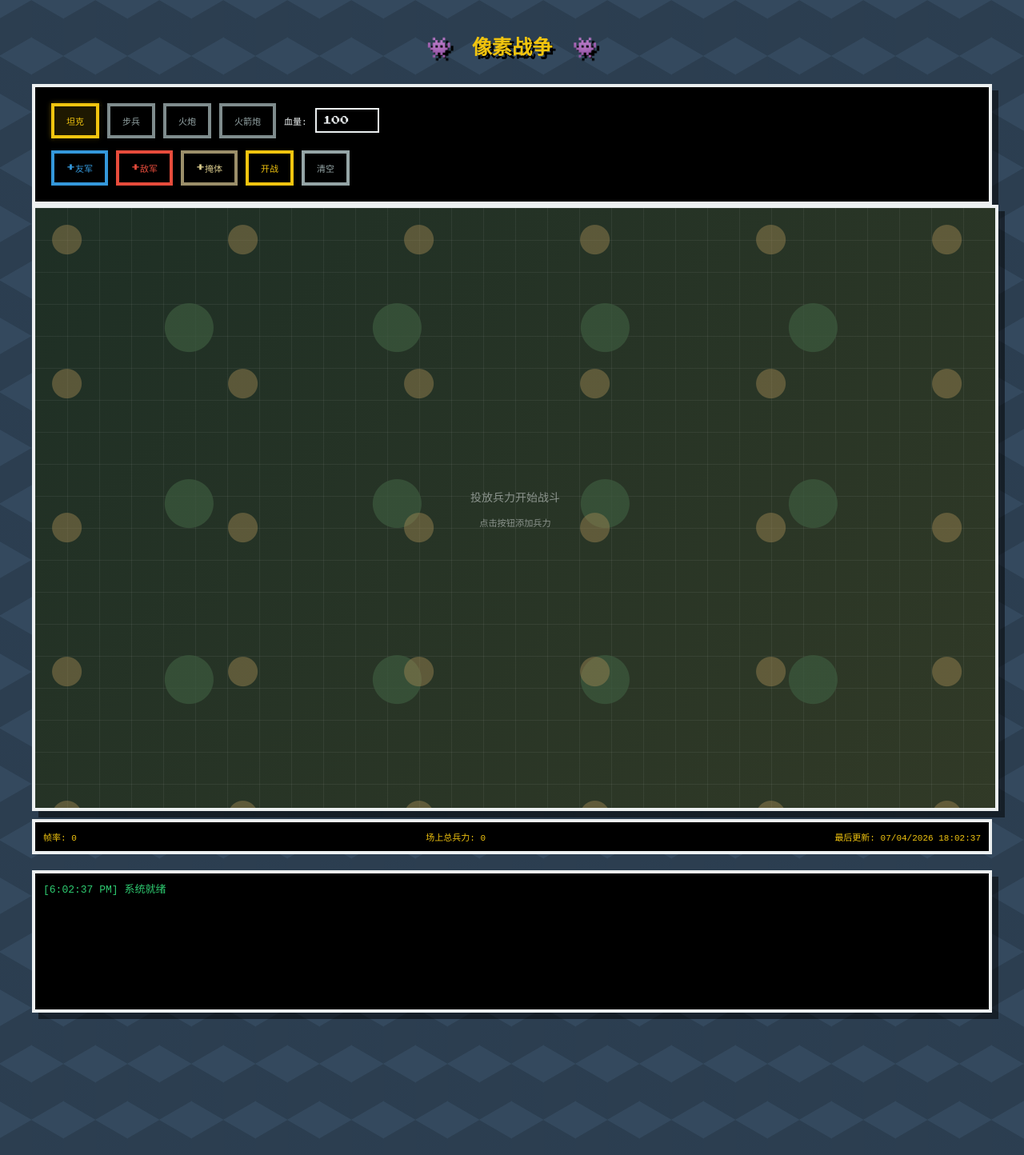
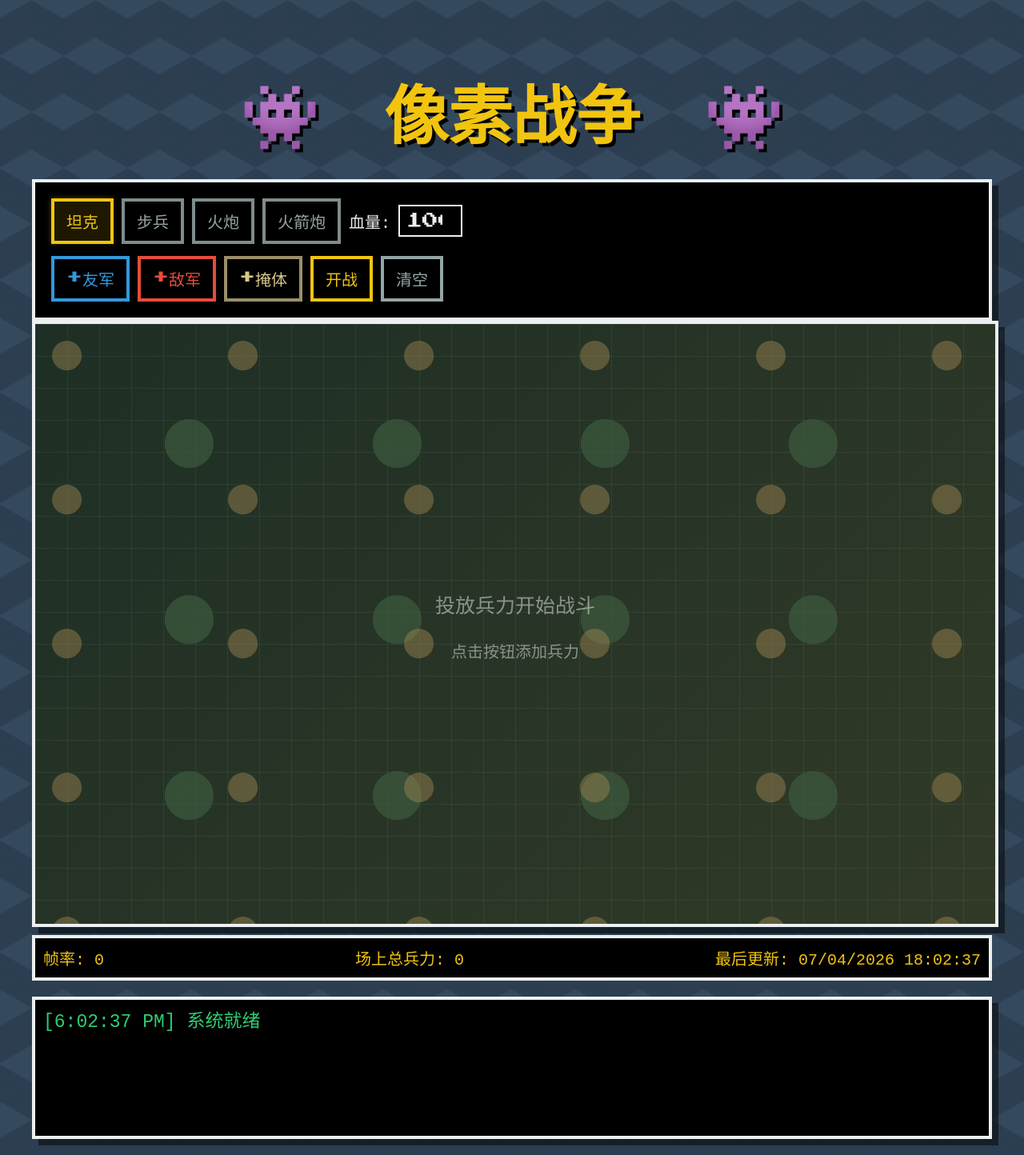
Before and after one commit to CrescentVelvet/crescentvelvet.github.io, a Jekyll site: the page built from _pages/sandbox_war_game.html, in a window 1280 px wide. Shown: the whole page at 80% size. Built offline with Jekyll 4.4.1, drawn with Linux system fonts in a browser that asks for light colours; some web fonts are replaced.

Commit message:
沙盘战争：整体放大字号 1.8 倍
正文 14→25px、标题 1.8→3.2em、按钮/输入 11→20px、战斗日志 13→23px、状态栏/标签/单位浮窗 11→20px，移动端两档断点字号等比例上调；仅改 font-size，字体声明不变

```diff
--- a/_pages/sandbox_war_game.html
+++ b/_pages/sandbox_war_game.html
@@ -29,7 +29,7 @@ permalink: /sandbox_war_game.html
             margin: 0;
             padding: 20px;
             font-family: 'ZCOOL QingKe HuangYou', 'Press Start 2P', 'DotGothic16', monospace;
-            font-size: 14px;
+            font-size: 25px;
             background-color: #2c3e50;
             background-image:
                 linear-gradient(30deg, #34495e 12%, transparent 12.5%, transparent 87%, #34495e 87.5%, #34495e),
@@ -60,7 +60,7 @@ permalink: /sandbox_war_game.html
             margin-bottom: 30px;
             text-shadow: 4px 4px 0px #000;
             font-family: 'ZCOOL QingKe HuangYou', 'Press Start 2P', 'DotGothic16', monospace;
-            font-size: 1.8em;
+            font-size: 3.2em;
             color: var(--pixel-accent);
             line-height: 1.5;
             -webkit-font-smoothing: none;
@@ -95,7 +95,7 @@ permalink: /sandbox_war_game.html
 
         .control-row label {
             font-family: 'ZCOOL QingKe HuangYou', 'DotGothic16', monospace;
-            font-size: 11px;
+            font-size: 20px;
             color: var(--pixel-text);
         }
 
@@ -107,7 +107,7 @@ permalink: /sandbox_war_game.html
             color: var(--pixel-text);
             cursor: pointer;
             text-transform: uppercase;
-            font-size: 11px;
+            font-size: 20px;
             position: relative;
             transition: transform 0.1s;
             box-shadow: 4px 4px 0px rgba(0,0,0,0.5);
@@ -140,7 +140,7 @@ permalink: /sandbox_war_game.html
             border: 2px solid var(--pixel-text);
             color: var(--pixel-text);
             padding: 8px;
-            font-size: 11px;
+            font-size: 20px;
             -webkit-font-smoothing: none;
             -moz-osx-font-smoothing: unset;
         }
@@ -488,7 +488,7 @@ permalink: /sandbox_war_game.html
             border: 4px solid var(--pixel-text);
             padding: 10px;
             font-family: 'ZCOOL QingKe HuangYou', 'DotGothic16', monospace;
-            font-size: 13px;
+            font-size: 23px;
             overflow-y: auto;
             color: #2ecc71;
             box-shadow: 8px 8px 0px rgba(0,0,0,0.5);
@@ -509,7 +509,7 @@ permalink: /sandbox_war_game.html
             background: #000;
             border: 4px solid var(--pixel-text);
             font-family: 'ZCOOL QingKe HuangYou', 'DotGothic16', monospace;
-            font-size: 11px;
+            font-size: 20px;
             color: var(--pixel-accent);
             margin-top: 10px;
             -webkit-font-smoothing: none;
@@ -529,7 +529,7 @@ permalink: /sandbox_war_game.html
             color: var(--pixel-text);
             padding: 8px 10px;
             font-family: 'ZCOOL QingKe HuangYou', 'DotGothic16', monospace;
-            font-size: 11px;
+            font-size: 20px;
             line-height: 1.6;
             z-index: 200;
             pointer-events: none;
@@ -545,7 +545,7 @@ permalink: /sandbox_war_game.html
             }
 
             h1 {
-                font-size: 1.0em;
+                font-size: 1.8em;
                 text-shadow: 2px 2px 0px #000;
                 margin-bottom: 12px;
             }
@@ -568,14 +568,14 @@ permalink: /sandbox_war_game.html
             }
 
             .pixel-btn {
-                font-size: 9px;
+                font-size: 16px;
                 padding: 8px 10px;
                 border-width: 3px;
                 box-shadow: 3px 3px 0px rgba(0,0,0,0.5);
             }
 
             .pixel-select, .pixel-input {
-                font-size: 9px;
+                font-size: 16px;
                 padding: 6px;
             }
 
@@ -587,20 +587,20 @@ permalink: /sandbox_war_game.html
 
             .battle-log {
                 height: 100px;
-                font-size: 11px;
+                font-size: 20px;
                 padding: 6px;
                 margin-top: 10px;
             }
 
             .status-bar {
-                font-size: 9px;
+                font-size: 16px;
                 padding: 6px;
                 flex-wrap: wrap;
                 gap: 4px;
             }
 
             .control-row label {
-                font-size: 9px;
+                font-size: 16px;
             }
 
             .container {
@@ -610,16 +610,16 @@ permalink: /sandbox_war_game.html
 
         @media (max-width: 400px) {
             h1 {
-                font-size: 0.85em;
+                font-size: 1.5em;
             }
 
             .pixel-btn {
-                font-size: 8px;
+                font-size: 14px;
                 padding: 6px 8px;
             }
 
             .pixel-select, .pixel-input {
-                font-size: 8px;
+                font-size: 14px;
                 padding: 4px;
             }
 
@@ -629,15 +629,15 @@ permalink: /sandbox_war_game.html
 
             .battle-log {
                 height: 80px;
-                font-size: 10px;
+                font-size: 18px;
             }
 
             .status-bar {
-                font-size: 8px;
+                font-size: 14px;
             }
 
             .control-row label {
-                font-size: 8px;
+                font-size: 14px;
             }
         }
     </style>
```
